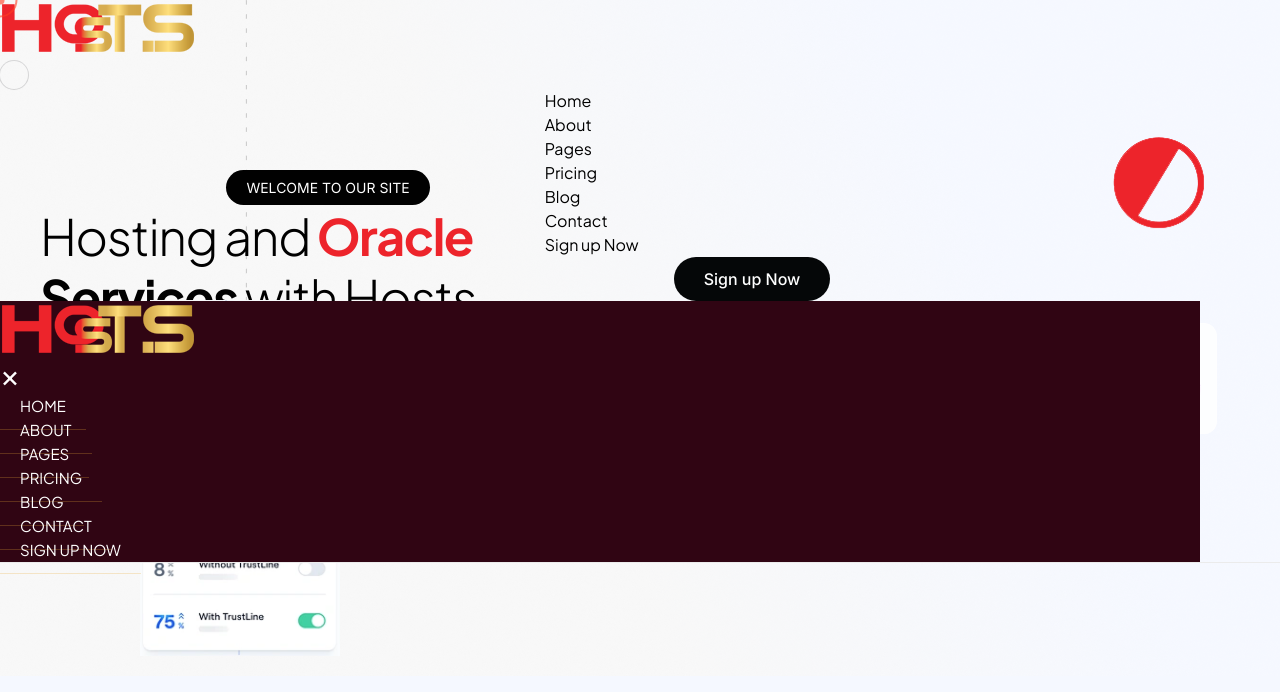
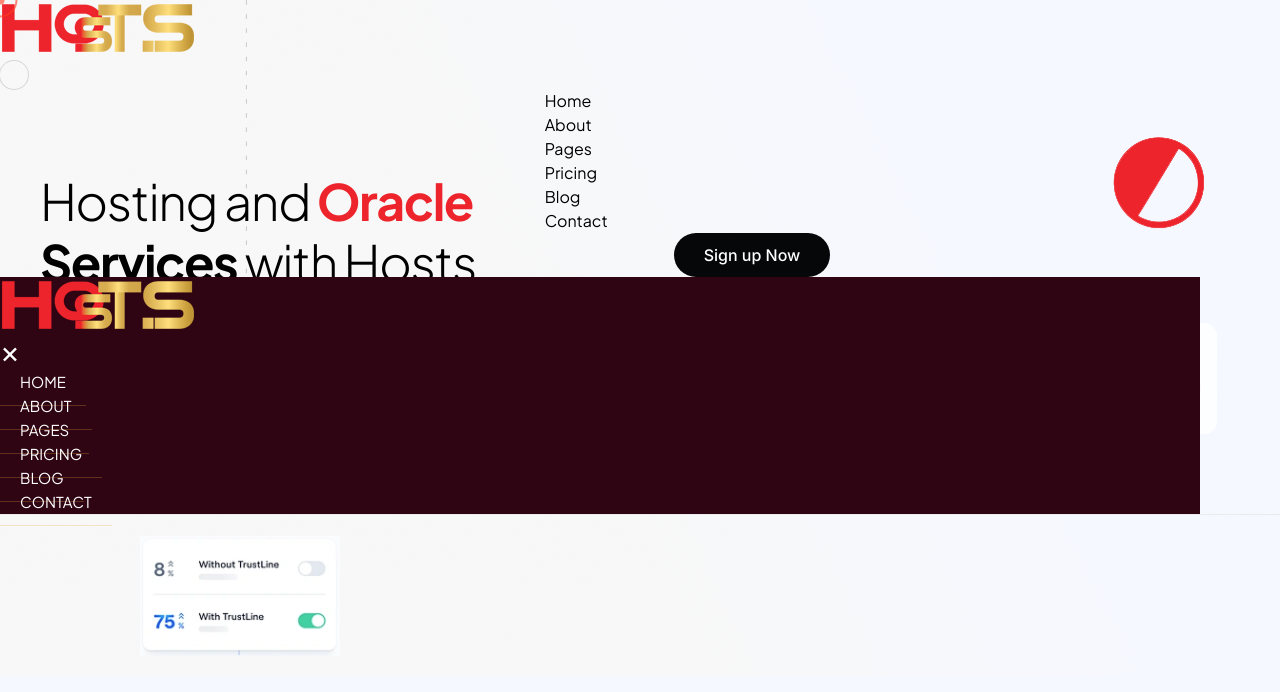
Before and after one commit to ascinate/host, a React (Vite) app: page / in a window 1280 px wide. Shown: the top 692 px of the page. Built offline with nearby package versions, Linux system fonts and the light colour scheme; a web font is replaced by a local one.

Commit message:
menu off

```diff
--- a/src/components/Navbar.jsx
+++ b/src/components/Navbar.jsx
@@ -8,7 +8,6 @@
     { name: 'Pricing', path: '' },
     { name: 'Blog', path: '' },
     { name: 'Contact', path: '' },
-    { name: 'Sign up Now', path: '' }
     ];
 
 function Navbar() {
--- a/src/pages/Home.jsx
+++ b/src/pages/Home.jsx
@@ -40,7 +40,6 @@
                     <div className='wrapper'>
                         <div className='container-hero relative'>
                             <div className='banner-tms01 text-center w-full mx-auto'>
-                                <h6>Welcome to our site</h6>
                                 <h1 className='hero-main-text'>Hosting and <span> oracle </span> <strong> Services </strong> with Hosts</h1>
                                 <p className='sub-text mx-auto mb-11'>Decentralizes hosting and oracle services by aggregating on and off-chain data.</p>
                                 <button type='button' onClick={handleClick} className='theme-color-btn brn-btn' id=''>Get Started</button>
```
